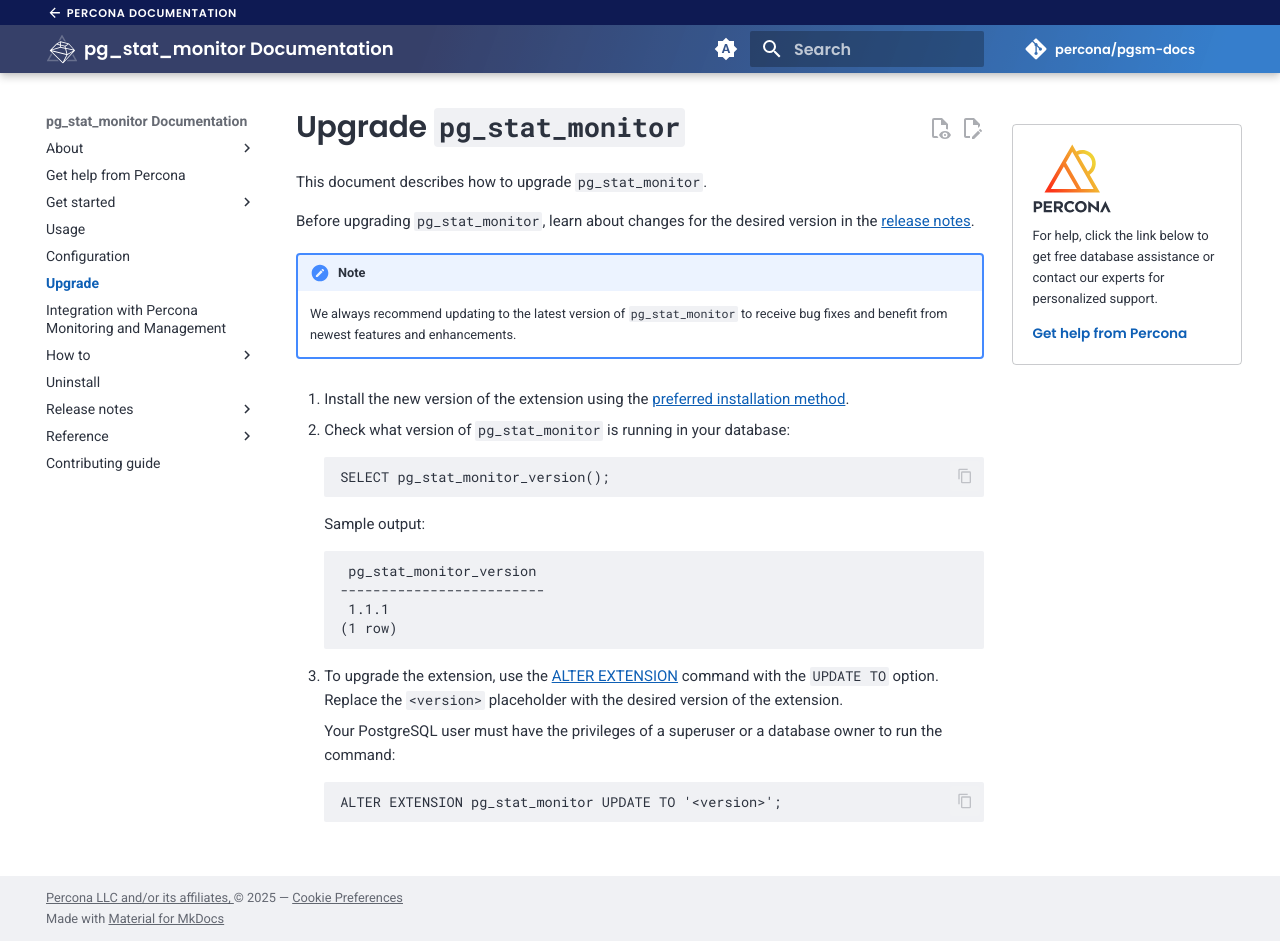
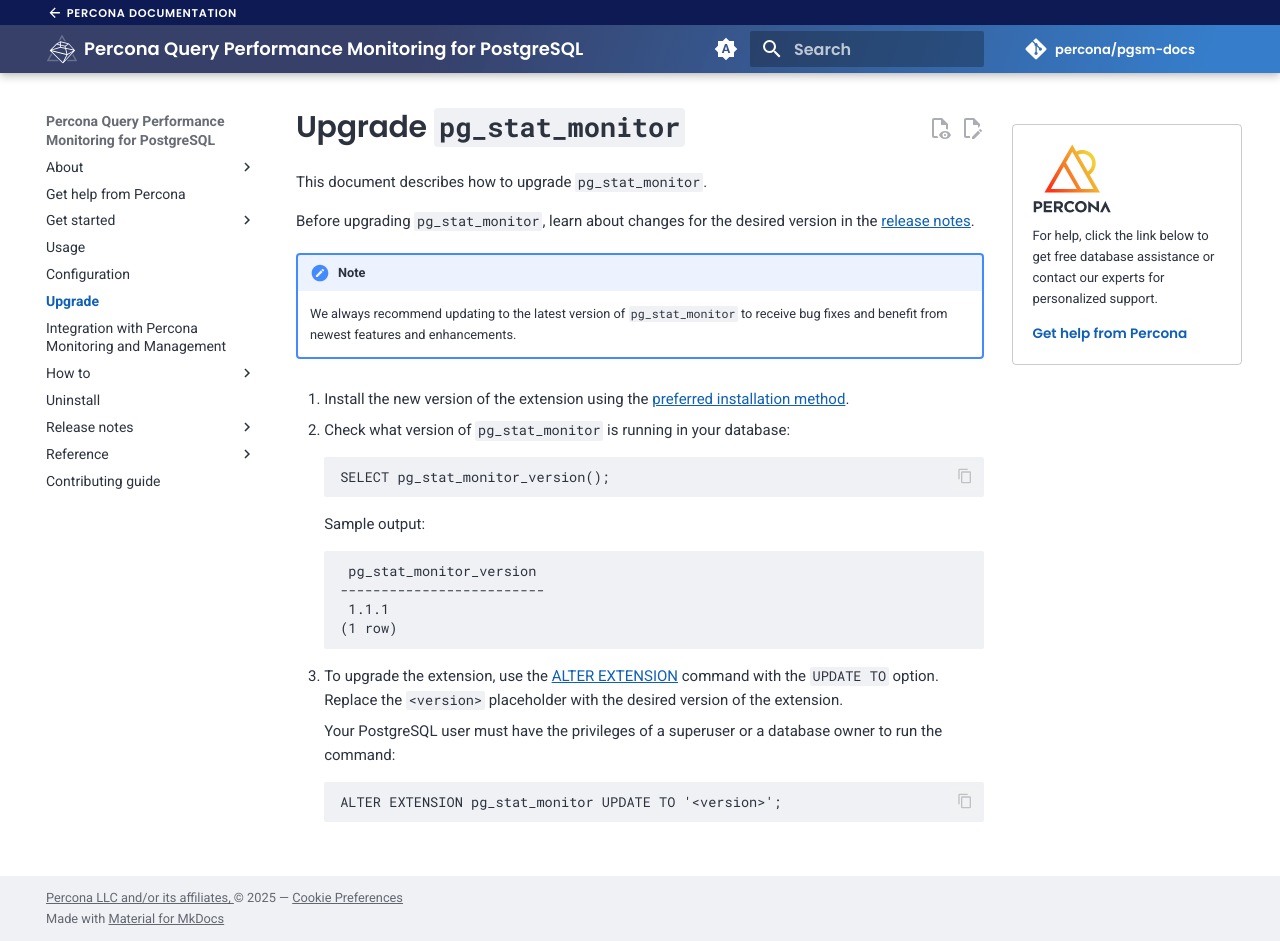
Before and after one commit to percona/pgsm-docs, an MkDocs documentation site: the page built from docs/upgrade.md, in a window 1280 px wide and 941 px high. Built offline with MkDocs 1.6.1 and Material for MkDocs 9.7.7, drawn with Linux system fonts in a browser that asks for light colours; nearby versions of some CDN libraries; comment, search, counter and statistics services are not loaded; the version menu is left out.

```diff
--- a/mkdocs.yml
+++ b/mkdocs.yml
@@ -1,6 +1,6 @@
 # MkDocs general configuration
 
-site_name: pg_stat_monitor Documentation
+site_name: Percona Query Performance Monitoring for PostgreSQL
 site_description: Documentation
 site_author: Percona LLC
 copyright: >
@@ -149,7 +149,7 @@ extra:
 
 nav:
   - About:
-    - "pg_stat_monitor": index.md
+    - "Percona Query Performance Monitoring for PostgreSQL": index.md
     - comparison.md
   - get-help.md
   - Get started:
```
Also changed, not shown: docs/index.md (+18 -12 lines).
